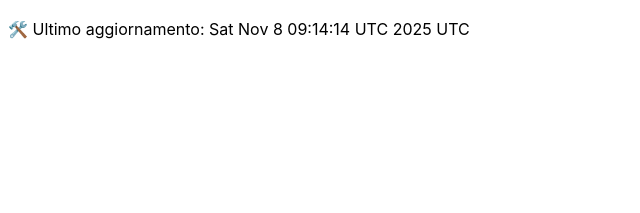
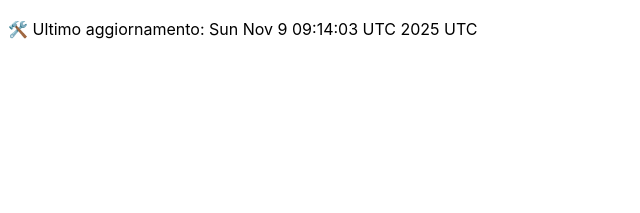
Before and after one commit to DanteTrb/DanteTrb.github.io, a Jekyll site: the page built from badges.md, in a window 1280 px wide. Shown: the top 213 px of the page, without its empty margins (0-640 px from the left). Built offline with Jekyll 4.4.1, drawn with Linux system fonts in a browser that asks for light colours; our own code applies the rules of GitHub Pages for plain Markdown files.

Commit message:
🛠️ Aggiornamento automatico badge

```diff
--- a/badges.md
+++ b/badges.md
@@ -1 +1 @@
-🛠️ Ultimo aggiornamento: Sat Nov  8 09:14:14 UTC 2025 UTC
+🛠️ Ultimo aggiornamento: Sun Nov  9 09:14:03 UTC 2025 UTC
```
